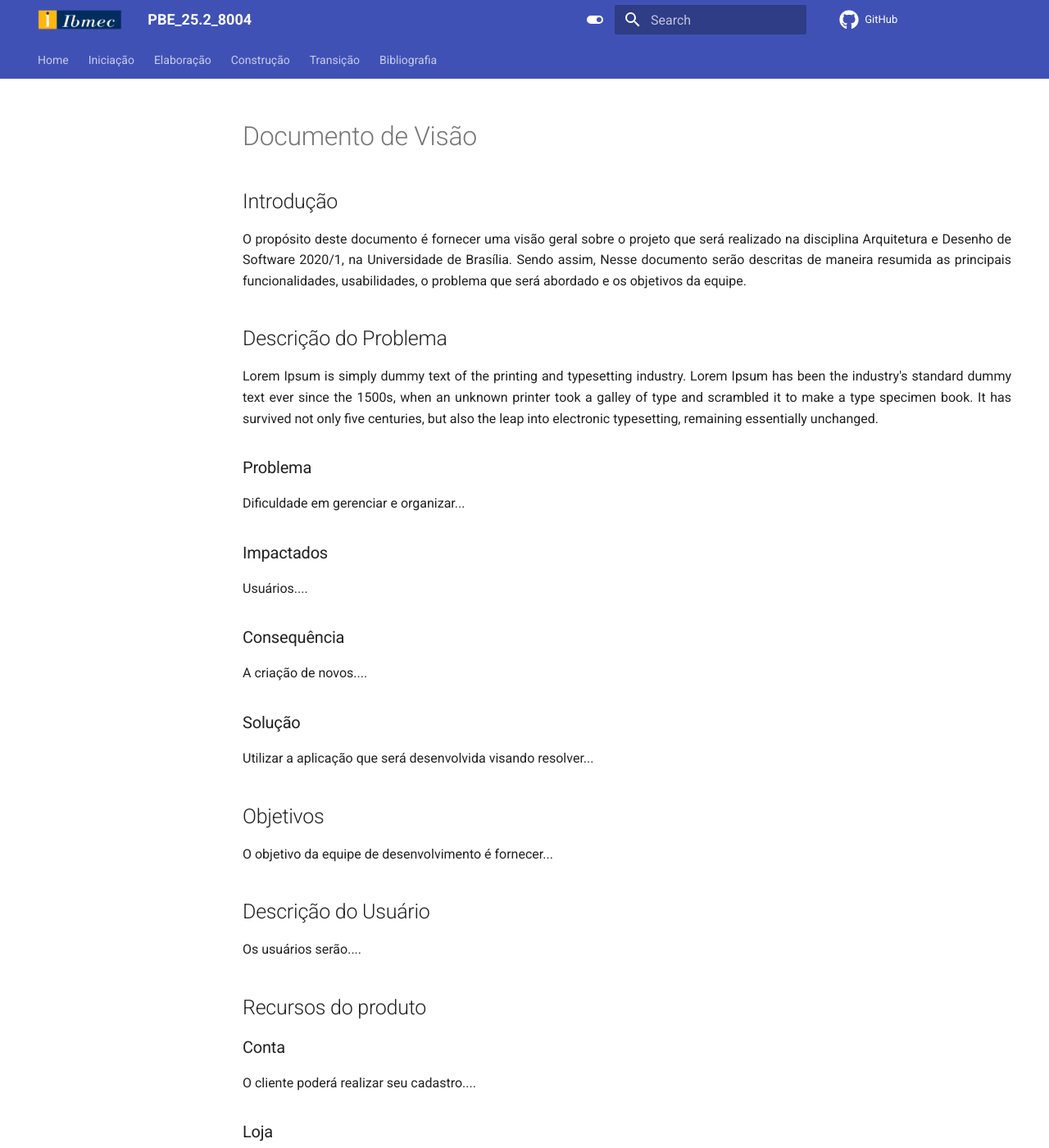
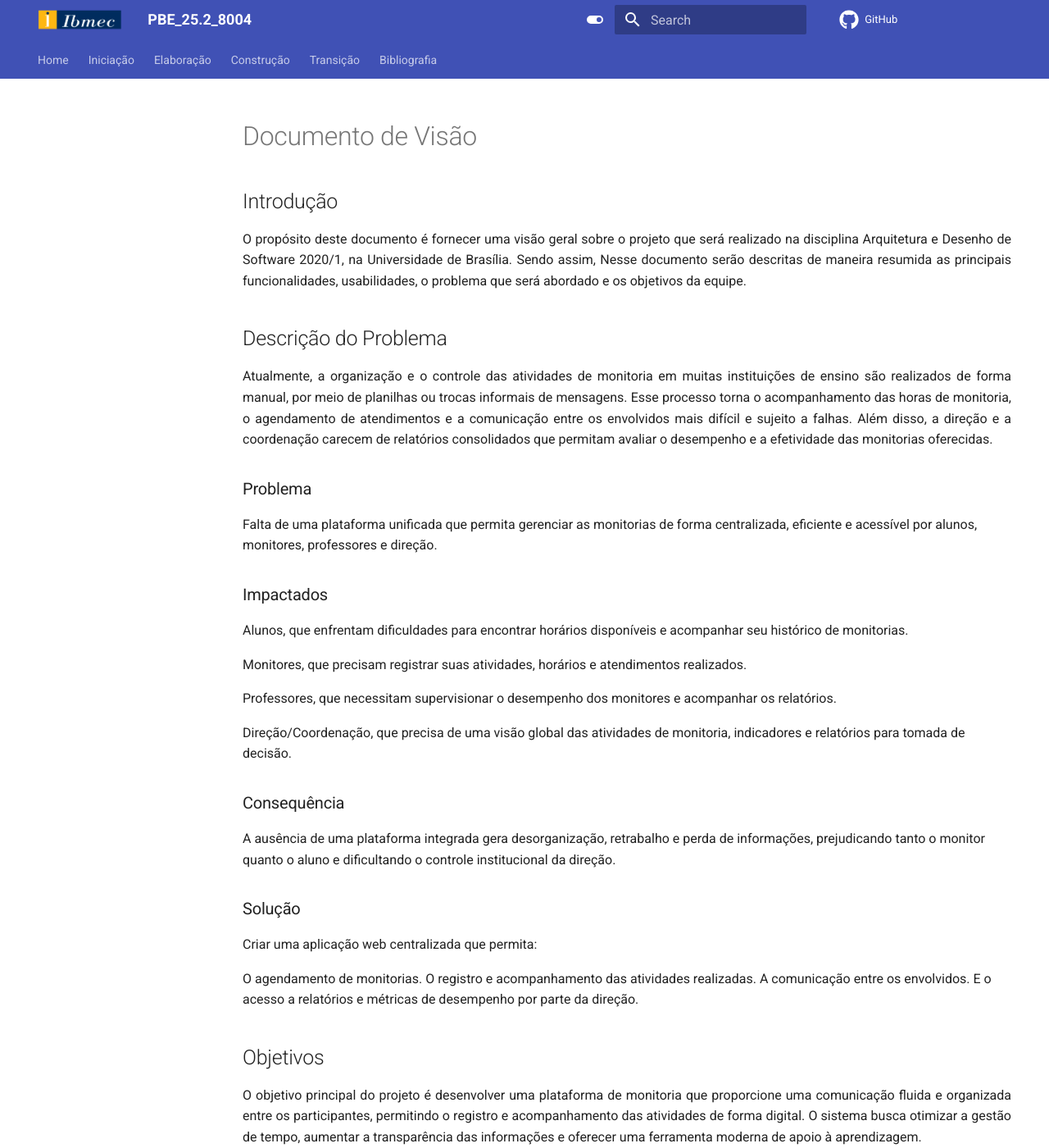
Before and after one commit to Projetos-de-Extensao/PBE_25.2_8004_II, an MkDocs documentation site: the page built from docs/Iniciacao/documento_de_visao.md, in a window 1280 px wide and 1400 px high. Shown: the whole window at 82% size. Built offline with MkDocs 1.6.1 and Material for MkDocs 9.7.7, drawn with Linux system fonts in a browser that asks for light colours; comment, search, counter and statistics services are not loaded; some of the changed text lies outside the part shown.

Commit message:
Adicionado Documento de Visão

```diff
--- a/docs/Iniciacao/documento_de_visao.md
+++ b/docs/Iniciacao/documento_de_visao.md
@@ -10,45 +10,49 @@ O propósito deste documento é fornecer uma visão geral sobre o projeto que se
 
 ## Descrição do Problema
 
-<p align = "justify">
-Lorem Ipsum is simply dummy text of the printing and typesetting industry. Lorem Ipsum has been the industry's standard dummy text ever since the 1500s, when an unknown printer took a galley of type and scrambled it to make a type specimen book. It has survived not only five centuries, but also the leap into electronic typesetting, remaining essentially unchanged.
-</p>
+<p align="justify"> Atualmente, a organização e o controle das atividades de monitoria em muitas instituições de ensino são realizados de forma manual, por meio de planilhas ou trocas informais de mensagens. Esse processo torna o acompanhamento das horas de monitoria, o agendamento de atendimentos e a comunicação entre os envolvidos mais difícil e sujeito a falhas. Além disso, a direção e a coordenação carecem de relatórios consolidados que permitam avaliar o desempenho e a efetividade das monitorias oferecidas. </p>
 
 ### Problema
 
-Dificuldade em gerenciar e organizar...
+Falta de uma plataforma unificada que permita gerenciar as monitorias de forma centralizada, eficiente e acessível por alunos, monitores, professores e direção.
+
 
 ### Impactados
 
-Usuários....
+Alunos, que enfrentam dificuldades para encontrar horários disponíveis e acompanhar seu histórico de monitorias.
+
+Monitores, que precisam registrar suas atividades, horários e atendimentos realizados.
+
+Professores, que necessitam supervisionar o desempenho dos monitores e acompanhar os relatórios.
+
+Direção/Coordenação, que precisa de uma visão global das atividades de monitoria, indicadores e relatórios para tomada de decisão.
 
 ### Consequência
 
-A criação de novos....
+A ausência de uma plataforma integrada gera desorganização, retrabalho e perda de informações, prejudicando tanto o monitor quanto o aluno e dificultando o controle institucional da direção.
 
 ### Solução
 
-Utilizar a aplicação que será desenvolvida visando resolver...
+Criar uma aplicação web centralizada que permita:
+
+O agendamento de monitorias.
+O registro e acompanhamento das atividades realizadas.
+A comunicação entre os envolvidos.
+E o acesso a relatórios e métricas de desempenho por parte da direção.
 
 ## Objetivos
 
-<p align = "justify">
-O objetivo da equipe de desenvolvimento é fornecer...
-</p>
+<p align="justify"> O objetivo principal do projeto é desenvolver uma plataforma de monitoria que proporcione uma comunicação fluida e organizada entre os participantes, permitindo o registro e acompanhamento das atividades de forma digital. O sistema busca otimizar a gestão de tempo, aumentar a transparência das informações e oferecer uma ferramenta moderna de apoio à aprendizagem. </p>
 
 ## Descrição do Usuário
 
-<p align = "justify">
-Os usuários serão....
-</p>
+<p align="justify"> O sistema foi projetado para atender quatro perfis principais de usuários, com permissões e funcionalidades específicas: </p>
 
 ## Recursos do produto
 
 ### Conta
 
-<p align = "justify">
-O cliente poderá realizar seu cadastro....
-</p>
+<p align="justify"> Todos os usuários terão acesso ao sistema por meio de login e senha. O cadastro será realizado com base no tipo de perfil, garantindo segurança e personalização das funcionalidades disponíveis. </p>
 
 ### Loja
 
@@ -70,9 +74,7 @@ O cliente poderá pesquisar...
 
 ## Restrições
 
-<p align = "justify">
-A aplicação não será responsável...
-</p>
+<p align="justify"> O sistema não contemplará funcionalidades financeiras ou integração direta com sistemas acadêmicos externos no momento inicial. Seu uso é voltado para fins internos da instituição e para o aprimoramento da prática de monitoria, sem fins comerciais. </p>
 
 ## Referências Bibliográficas
 
```
Also changed, not shown: other parts of docs/Iniciacao/documento_de_visao.md (+1 -1 lines).
